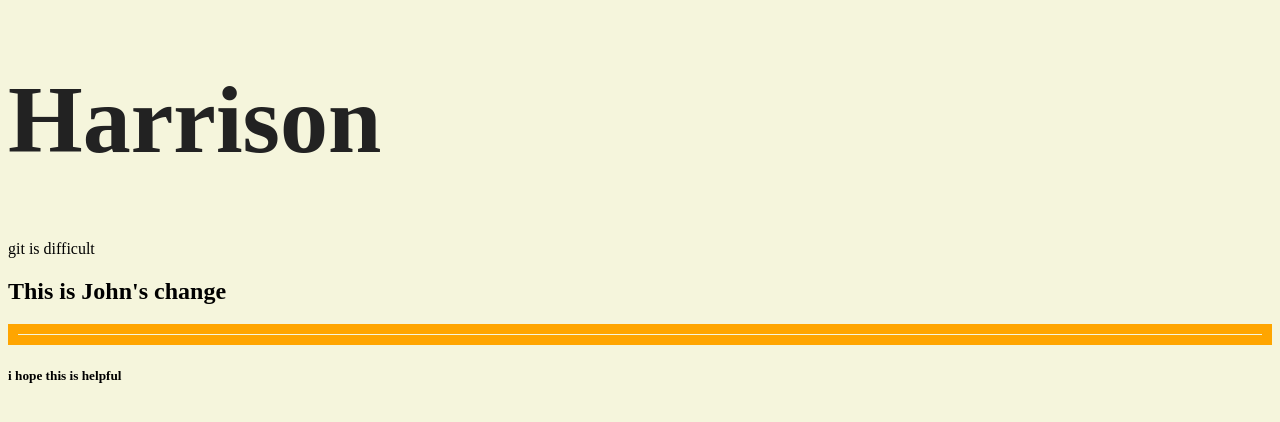
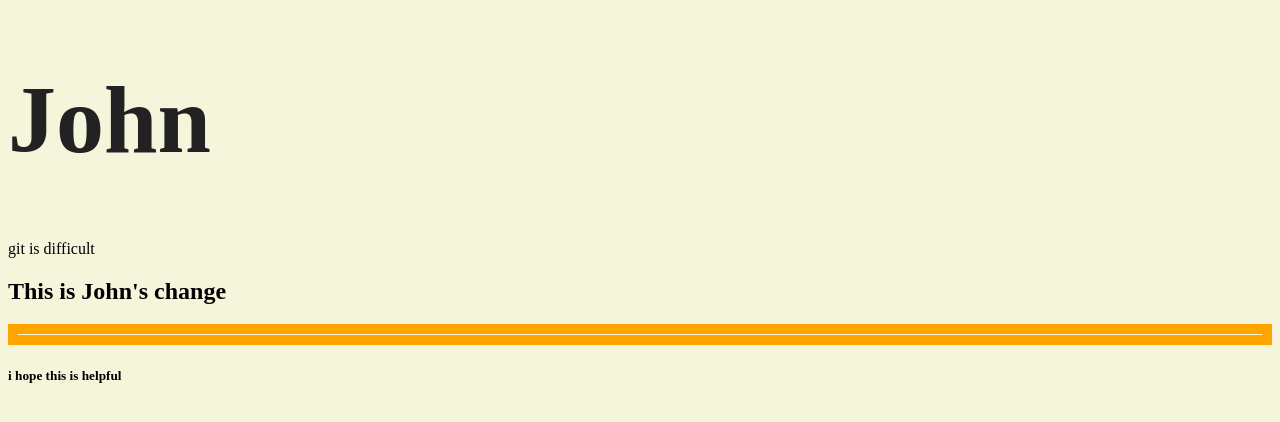
Before and after one commit to harrisonworks/deco3200-tutorial, a plain HTML site: page index.html in a window 1280 px wide. Drawn offline with Linux system fonts and the light colour scheme.

Commit message:
I changed the h1

```diff
--- a/index.html
+++ b/index.html
@@ -16,7 +16,7 @@
 
 <body>
 
-  <h1>Harrison</h1>
+  <h1>John</h1>
   <p>git is difficult</p>
 
   <h2>This is John's change</h2>
```
